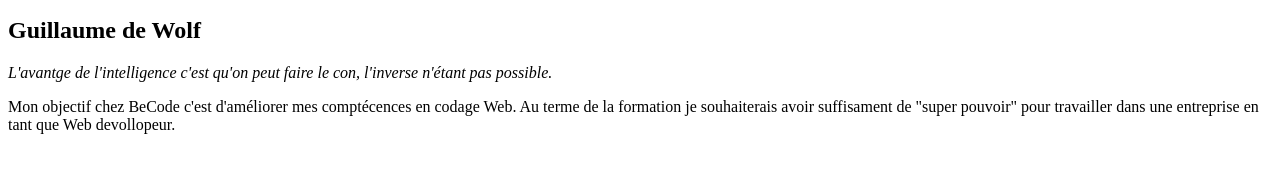
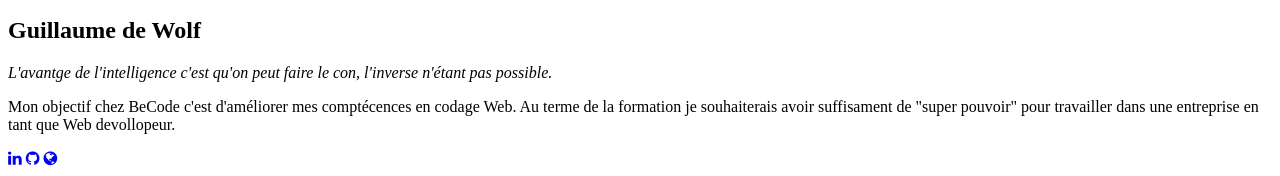
Before and after one commit to n3wb0rn84/exercice-9-team-presentation, a plain HTML site: page index.html in a window 1280 px wide. Shown: the part 709-885 px from the top of the page. Before the commit the page ends 859 px from the top, so only its background shows below. Drawn offline with Linux system fonts and the light colour scheme.

Commit message:
ajout icon

```diff
--- a/index.html
+++ b/index.html
@@ -22,6 +22,9 @@
 		<h2>Guillaume de Wolf</h2>
 		<cite>L'avantge de l'intelligence c'est qu'on peut faire le con, l'inverse n'étant pas possible.</cite>
 		<p>Mon objectif chez BeCode c'est d'améliorer mes comptécences en codage Web. Au terme de la formation je souhaiterais avoir suffisament de "super pouvoir" pour travailler dans une entreprise en tant que Web devollopeur.</p>
+		<a href="https://www.linkedin.com/in/guillaume-de-wolf-a3b608152/"><i class="fa fa-linkedin" aria-hidden="true"></i></a>
+		<a href="https://github.com/Guillaumedewolf"><i class="fa fa-github" aria-hidden="true"></i></a>
+		<a href="https://www.google.be"><i class="fa fa-globe" aria-hidden="true"></i></a>
 	</section>
 	<section id="nj"></section>
 	<section id="mb"></section>
```
